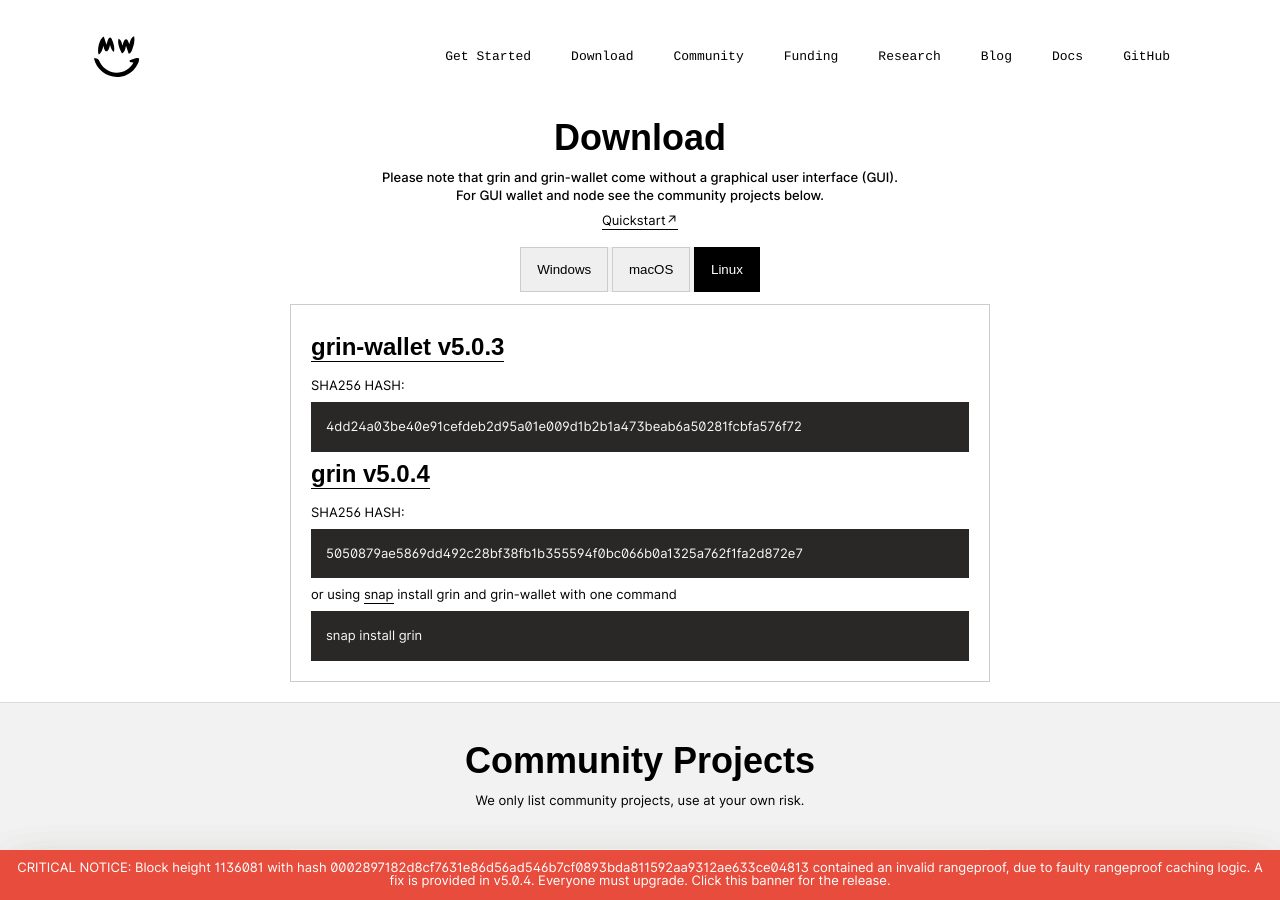
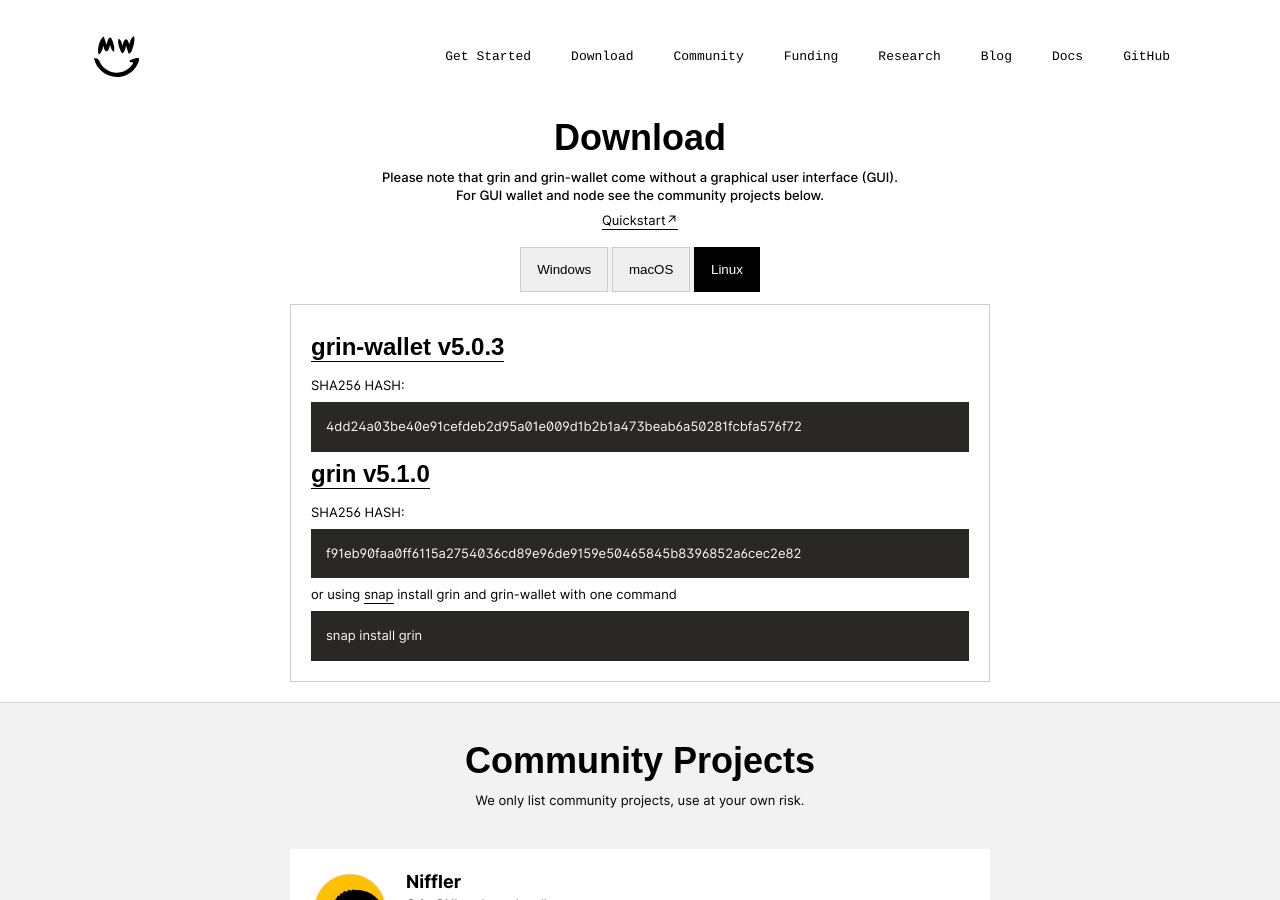
Before and after one commit to mimblewimble/site, a Jekyll site: the page built from download.html, in a window 1280 px wide and 900 px high. Built offline with Jekyll 4.4.1, drawn with Linux system fonts in a browser that asks for light colours; nearby versions of some CDN libraries.

Commit message:
Remove emergency banner + Update grin to v5.1.0 (#253)
* Remove emergency banner

* Update grin to v5.1.0

```diff
--- a/_layouts/default.html
+++ b/_layouts/default.html
@@ -20,9 +20,6 @@
     <link rel="stylesheet" type="text/css" href="{{ site.baseurl }}/assets/css/main.css" />
   </head>
   <body>
-    <div class="warning-footer">
-      <a href="https://github.com/mimblewimble/grin/releases/tag/v5.0.4" target="_blank">CRITICAL NOTICE: Block height 1136081 with hash 0002897182d8cf7631e86d56ad546b7cf0893bda811592aa9312ae633ce04813 contained an invalid rangeproof, due to faulty rangeproof caching logic.  A fix is provided in v5.0.4. Everyone must upgrade. Click this banner for the release.</a>
-    </div>
     <div id="fullscreen-menu" class="nav-hamburger-fullscreen">
       <a href="{{'.' | relative_url}}"><h2>Index</h2></a>
       <a href="{{'get-started' | relative_url}}"><h2>Get Started</h2></a>
@@ -49,9 +46,6 @@
       {% include navigation.html %}
     </header>
     {{ content }}
-    <div class="warning-footer">
-      <a href="https://github.com/mimblewimble/grin/releases/tag/v5.0.4" target="_blank">CRITICAL NOTICE: Block height 1136081 with hash 0002897182d8cf7631e86d56ad546b7cf0893bda811592aa9312ae633ce04813 contained an invalid rangeproof, due to faulty rangeproof caching logic.  A fix is provided in v5.0.4. Everyone must upgrade. Click this banner for the release.</a>
-    </div>
     {% include footer.html %}
     <script type="text/javascript">
       var logo = document.getElementById('grin-logo-bare');
--- a/download.html
+++ b/download.html
@@ -32,11 +32,11 @@
         <div class="codebox">
           97CF851C947F1C5F3DC5E78E3756B55CBB27E1DC9EA658C36A4F536B37510A50
         </div>
-        <h3> <a href="https://github.com/mimblewimble/grin/releases/download/v5.0.4/grin-v5.0.4-win-x64.zip">grin
-            v5.0.4</a></h3>
+        <h3> <a href="https://github.com/mimblewimble/grin/releases/download/v5.1.0/grin-v5.1.0-win-x64.zip">grin
+            v5.1.0</a></h3>
         <div class="codebox-heading">SHA256 HASH:</div>
         <div class="codebox">
-          653753C5FC10B3B55186013092B4D9384787EFCC3A1B575C90379362451FF2A4
+          6D270FB27634813C7EA2F9BA939E17410DCEF41EFCF7234A3B9CC483F3D71A33
         </div>
       </div>
 
@@ -52,11 +52,11 @@
         <div class="codebox">
           brew install grin-wallet
         </div>
-        <h3><a href="https://github.com/mimblewimble/grin/releases/download/v5.0.4/grin-v5.0.4-macos.tar.gz">grin
-            v5.0.4</a></h3>
+        <h3><a href="https://github.com/mimblewimble/grin/releases/download/v5.1.0/grin-v5.1.0-macos.tar.gz">grin
+            v5.1.0</a></h3>
         <div class="codebox-heading">SHA256 HASH:</div>
         <div class="codebox">
-          324eaf454b6485027beb22148e4318eded26f904837f2f3c62c569d1bc08368b
+          6d99dddc891cf73eeb0a471ea09fa7dc5068ec107095a1861965b06ce278d8cc
         </div>
         <div class="codebox-heading">or with homebrew</div>
         <div class="codebox">
@@ -72,11 +72,11 @@
         <div class="codebox">
           4dd24a03be40e91cefdeb2d95a01e009d1b2b1a473beab6a50281fcbfa576f72
         </div>
-        <h3> <a href="https://github.com/mimblewimble/grin/releases/download/v5.0.4/grin-v5.0.4-linux-amd64.tar.gz">grin
-            v5.0.4</a></h3>
+        <h3> <a href="https://github.com/mimblewimble/grin/releases/download/v5.1.0/grin-v5.1.0-linux-amd64.tar.gz">grin
+            v5.1.0</a></h3>
         <div class="codebox-heading">SHA256 HASH:</div>
         <div class="codebox">
-          5050879ae5869dd492c28bf38fb1b355594f0bc066b0a1325a762f1fa2d872e7
+          f91eb90faa0ff6115a2754036cd89e96de9159e50465845b8396852a6cec2e82
         </div>
 	<div class="codebox-heading">or using <a href="https://snapcraft.io/grin">snap</a> install grin and grin-wallet with one command</div>
         <div class="codebox">
```
